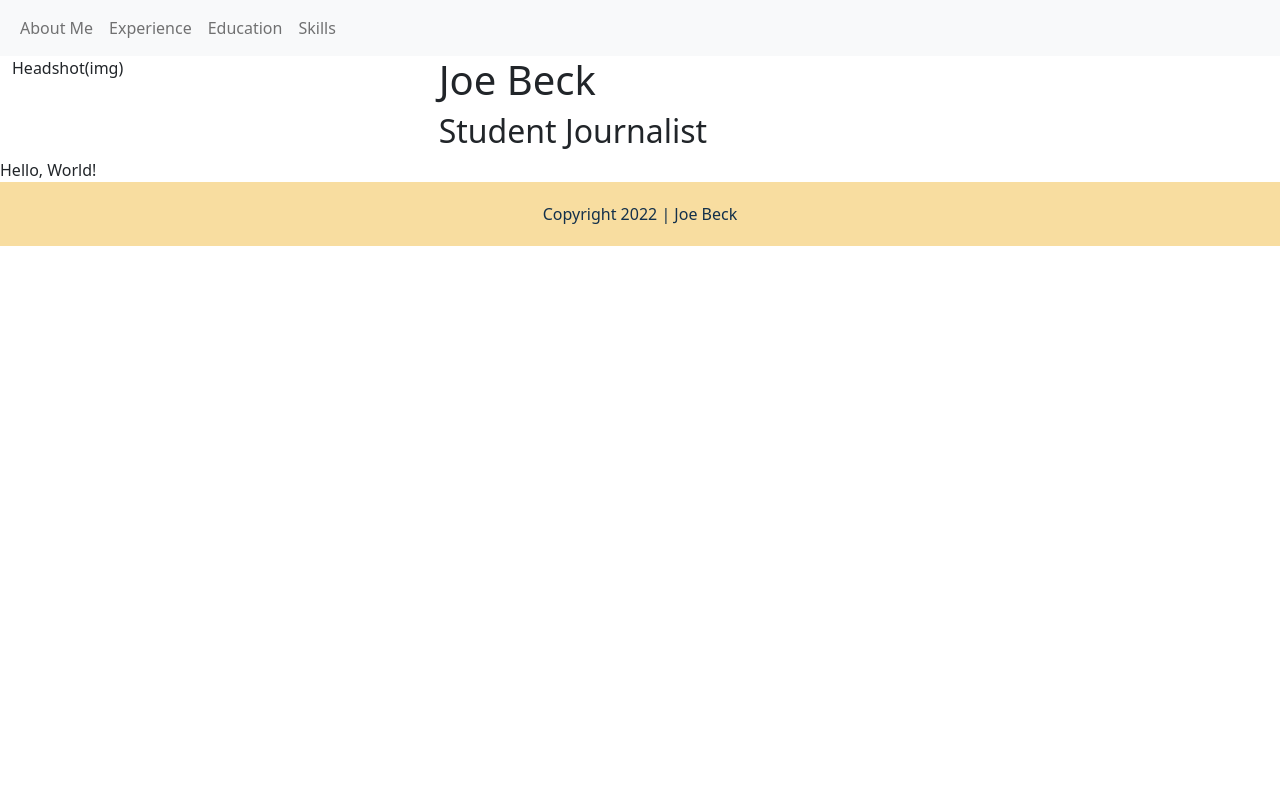
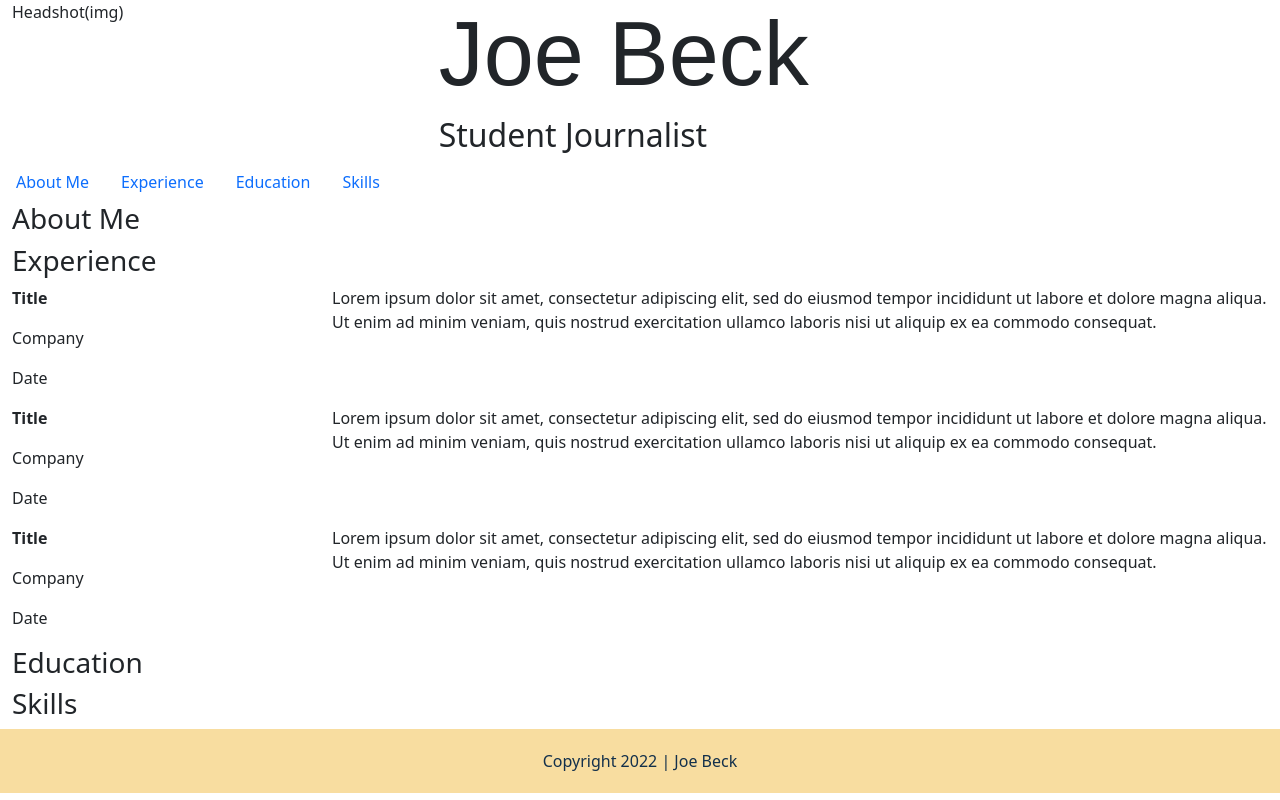
Before and after one commit to jBeck01/Joe-Beck-JOUR352, a plain HTML site: page online-portfolio-project/index.html in a window 1280 px wide. Drawn offline with nearby package versions, Linux system fonts and the light colour scheme.

Commit message:
portfolio update

```diff
--- a/online-portfolio-project/index.html
+++ b/online-portfolio-project/index.html
@@ -18,38 +18,7 @@
 
 <body>
 
-     <!-- Navbar start-->
-<nav class="navbar navbar-expand-lg navbar-light bg-light">
-
-  <div class="container-fluid">
-
-    <div id="navbarSupportedContent">
-
-      <ul class="navbar-nav me-auto mb-2 mb-lg-0">
-
-        <li class="nav-item">
-          <a class="nav-link" href="#">About Me</a>
-        </li>
-
-        <li class="nav-item">
-          <a class="nav-link" href="#">Experience</a>
-        </li>
-
-        <li class="nav-item">
-          <a class="nav-link" href="#">Education</a>
-        </li>
-
-        <li class="nav-item">
-          <a class="nav-link" href="#">Skills</a>
-        </li>
-
-      </ul>
-
-    </div>
-  </div>
-</nav>
-    <!-- Navbar end-->
-
+    <!--- Topper Beginning --->
 <div class="container-fluid">
     <div class="row">
 
@@ -64,11 +33,99 @@
 
     </div>
 </div>
+    <!--- Topper End --->
 
-Hello, World!
+    <!-- Horizontal Nav Start -->
+    <ul class="nav">
+  <li class="nav-item">
+    <a class="nav-link" href="#">About Me</a>
+  </li>
+  <li class="nav-item">
+    <a class="nav-link" href="#">Experience</a>
+  </li>
+  <li class="nav-item">
+    <a class="nav-link" href="#">Education</a>
+  </li>
+  <li class="nav-item">
+    <a class="nav-link" href="#">Skills</a>
+  </li>
+</ul>
+<!-- Horizontal Nav End -->
+
+<div class= "container-fluid">
+    <div class="row">
+        <div class="col">
+            <h3>About Me</h3>
+        </div>
+    </div>
+
+     <div class="row">
+        <div class="col">
+            <h3>Experience</h3>
+        </div>
+    </div>
+
+        <div class="row">
+            <div class="col-3">
+                <p id="title">Title</p>
+                <p id="company">Company</p>
+                <p id="date">Date</p>
+            </div>
+
+            <div class="col-9">
+                <p id="description">
+                    Lorem ipsum dolor sit amet, consectetur adipiscing elit, sed do eiusmod tempor incididunt ut labore et dolore magna aliqua. Ut enim ad minim veniam, quis nostrud exercitation ullamco laboris nisi ut aliquip ex ea commodo consequat.
+                </p>
+            </div>
+        </div>
+
+    <div class="row">
+            <div class="col-3">
+                <p id="title">Title</p>
+                <p id="company">Company</p>
+                <p id="date">Date</p>
+            </div>
+
+            <div class="col-9">
+                <p id="description">
+                    Lorem ipsum dolor sit amet, consectetur adipiscing elit, sed do eiusmod tempor incididunt ut labore et dolore magna aliqua. Ut enim ad minim veniam, quis nostrud exercitation ullamco laboris nisi ut aliquip ex ea commodo consequat.
+                </p>
+            </div>
+        </div>
+
+    <div class="row">
+            <div class="col-3">
+                <p id="title">Title</p>
+                <p id="company">Company</p>
+                <p id="date">Date</p>
+            </div>
+
+            <div class="col-9">
+                <p id="description">
+                    Lorem ipsum dolor sit amet, consectetur adipiscing elit, sed do eiusmod tempor incididunt ut labore et dolore magna aliqua. Ut enim ad minim veniam, quis nostrud exercitation ullamco laboris nisi ut aliquip ex ea commodo consequat.
+                </p>
+            </div>
+        </div>
+
+     <div class="row">
+        <div class="col">
+            <h3>Education</h3>
+        </div>
+    </div>
+
+     <div class="row">
+        <div class="col">
+            <h3>Skills</h3>
+        </div>
+    </div>
+</div>
+
+<!--- Footer Start --->
 <div class="container-fluid" id="footer">
     Copyright 2022 | Joe Beck
     </div>
+<!--- Footer End --->
+
 </body>
 
 </html>
--- a/online-portfolio-project/style.css
+++ b/online-portfolio-project/style.css
@@ -4,3 +4,13 @@
     padding: 20px 0px 20px 0px;
     text-align:center;
 }
+
+h1 {
+    font-size: 90px;
+    font-family: arial;
+    border: 1px solid blue <!--Example-->;
+}
+
+#title {
+    font-weight: bold;
+}
```
